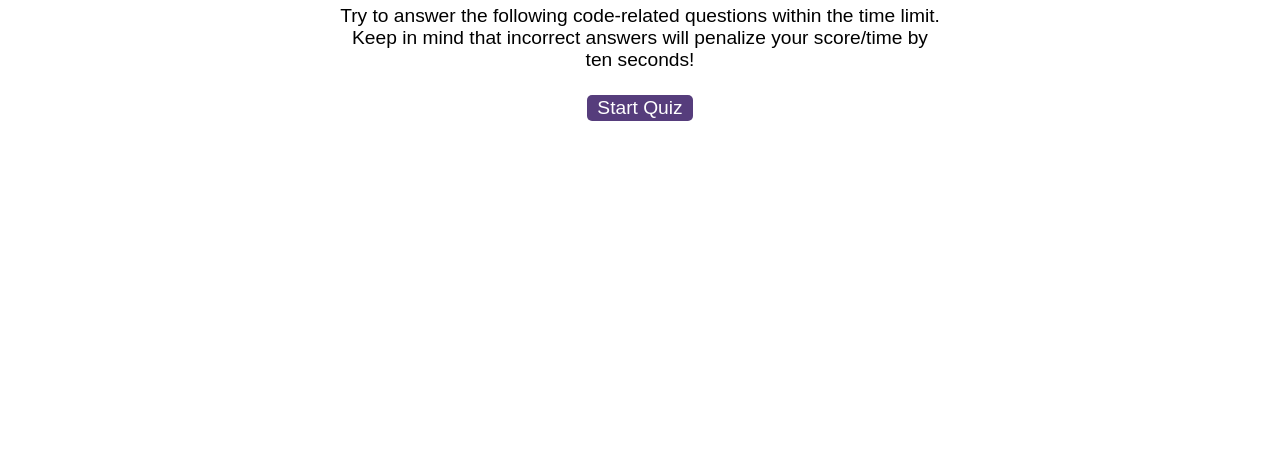
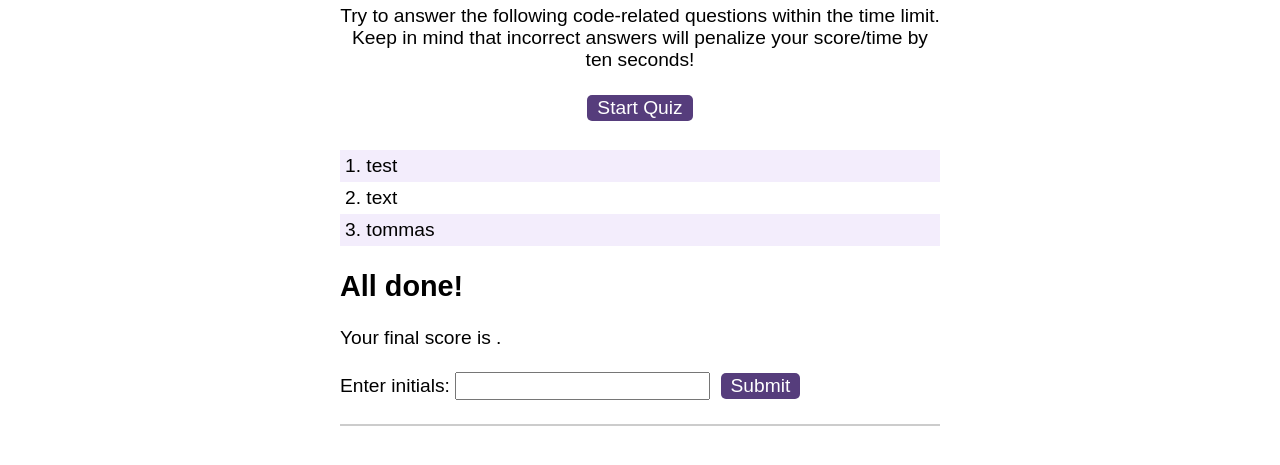
Before and after one commit to bclbrendan/CodeQuiz, a plain HTML site: page index.html in a window 1280 px wide. Shown: the part 165-630 px from the top of the page. Drawn offline with Linux system fonts and the light colour scheme.

Commit message:
added test array to test display, adding JS sheets

```diff
--- a/assets/css/styles.css
+++ b/assets/css/styles.css
@@ -58,9 +58,9 @@ li:nth-child(odd) {
   max-width: 600px;
 }
 
-.hide {
+/*.hide {
   display: none;
-}
+}*/
 
 .start {
   text-align: center;
--- a/assets/js/logic.js
+++ b/assets/js/logic.js
@@ -0,0 +1,25 @@
+var questionTag = document.getElementById('questions')
+var questionTitle = document.getElementById('question-title')
+var answers = document.getElementById('choices')
+
+
+console.log(testarray);
+for (var i = 0; i < testarray.length; i++) {
+    var ans = testarray[i];
+    console.log(ans)
+    var li = document.createElement("li");
+    li.textContent = ans;
+    answers.appendChild(li);
+}
+function displayQuestion(questionIndex){
+//
+//unhide question section
+//render the first question in the array
+//render choices
+// if choiceclick and answer are equal
+    //-unhide feedback
+    //display next question
+//if choice click and answer are not equal
+    //-unhide feedback
+    //display next question
+}
--- a/assets/js/questions.js
+++ b/assets/js/questions.js
@@ -0,0 +1 @@
+var testarray = ['test', 'text', 'tommas' ]
```
